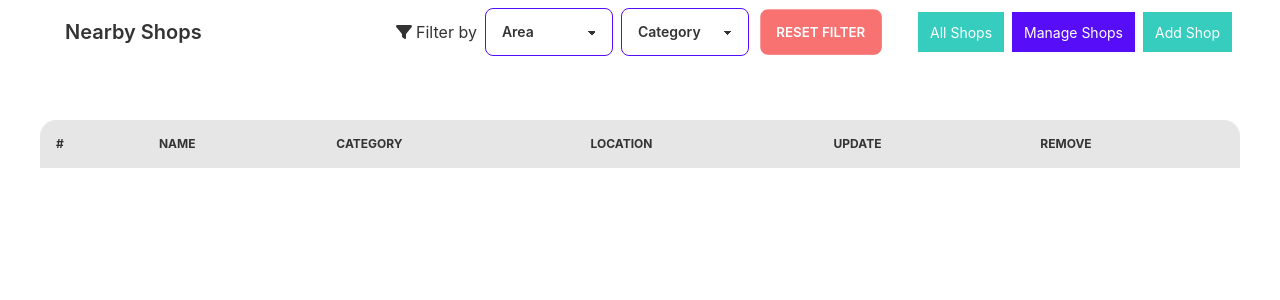
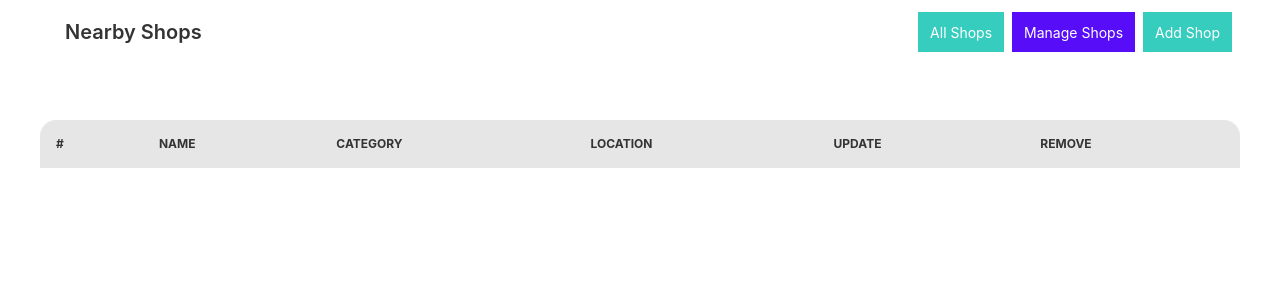
Before and after one commit to forhad-eng/nearby-shops, a React (Create React App) app: page /manage-shops in a window 1280 px wide. Shown: the top 300 px of the page. Built offline with nearby package versions, Linux system fonts and the light colour scheme.

Commit message:
filter functionality  will be render for home page only functionality implemented

```diff
--- a/src/Pages/Nav.jsx
+++ b/src/Pages/Nav.jsx
@@ -1,8 +1,10 @@
 import { faFilter } from '@fortawesome/free-solid-svg-icons'
 import { FontAwesomeIcon } from '@fortawesome/react-fontawesome'
-import { Link, NavLink } from 'react-router-dom'
+import { Link, NavLink, useLocation } from 'react-router-dom'
 
 const Nav = ({ filter, setFilter }) => {
+    const { pathname } = useLocation()
+
     const menuItems = (
         <>
             <li>
@@ -55,7 +57,7 @@ const Nav = ({ filter, setFilter }) => {
                         Nearby Shops
                     </Link>
                 </div>
-                <div class="navbar-center hidden lg:flex">
+                <div class={`navbar-center ${pathname === '/' ? 'hidden lg:flex' : 'hidden'}`}>
                     <div className="flex items-center gap-2">
                         <span className="block cursor-pointer">
                             <FontAwesomeIcon icon={faFilter} /> Filter by
@@ -101,7 +103,7 @@ const Nav = ({ filter, setFilter }) => {
                 </div>
             </div>
 
-            <div className="flex lg:hidden justify-evenly items-center gap-1">
+            <div className={`${pathname === '/' ? 'flex lg:hidden justify-evenly items-center gap-1' : 'hidden'} `}>
                 <span className="block cursor-pointer">
                     <FontAwesomeIcon icon={faFilter} /> Filter by
                 </span>
```
